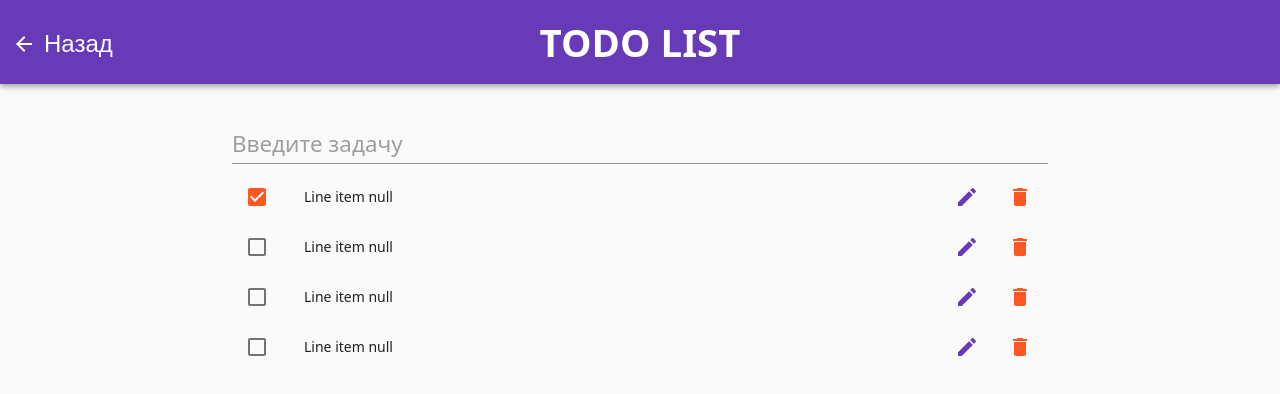
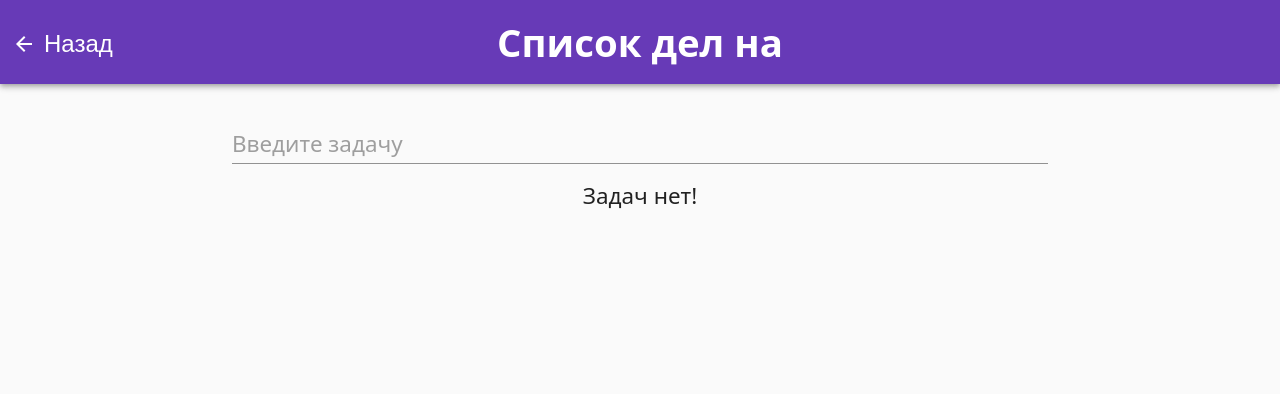
Before and after one commit to Slowfind/todo-calendar, a React (Create React App) app: page /1/1 in a window 1280 px wide. Shown: the top 394 px of the page. Built offline with nearby package versions, Linux system fonts and the light colour scheme.

Commit message:
сделал тудулист

```diff
--- a/src/components/Header.tsx
+++ b/src/components/Header.tsx
@@ -34,7 +34,7 @@ const Header: React.FC = ({ location: { pathname, state } }: any) => {
                                 <BackButton />
                             </Box>
                             <Box>
-                                <Typography variant="h1">TODO LIST {pluralizeMonths(state, pathname)}</Typography>
+                                <Typography variant="h1">Список дел на {pluralizeMonths(state, pathname)}</Typography>
                             </Box>
                         </Route>
                     </Switch>
--- a/src/components/TodoList.tsx
+++ /dev/null
@@ -1,91 +0,0 @@
-import Box from '@material-ui/core/Box'
-import Checkbox from '@material-ui/core/Checkbox'
-import Grid from '@material-ui/core/Grid'
-import IconButton from '@material-ui/core/IconButton'
-import List from '@material-ui/core/List'
-import ListItem from '@material-ui/core/ListItem'
-import ListItemIcon from '@material-ui/core/ListItemIcon'
-import ListItemSecondaryAction from '@material-ui/core/ListItemSecondaryAction'
-import ListItemText from '@material-ui/core/ListItemText'
-import TextField from '@material-ui/core/TextField'
-import DeleteIcon from '@material-ui/icons/Delete'
-import EditIcon from '@material-ui/icons/Edit'
-import makeStyles from '@material-ui/styles/makeStyles'
-import React from 'react'
-
-const useStyles = makeStyles(() => ({
-    icon: {
-        '&:not(:last-of-type)': {
-            marginRight: 5,
-        },
-    },
-}))
-
-export const TodoList: React.FC = () => {
-    const classes = useStyles()
-
-    const [checked, setChecked] = React.useState([0])
-    const [inputValue, setInputValue] = React.useState<string | null>(null)
-    const inputRef = React.useRef<HTMLInputElement>(null)
-
-    const onSubmitForm = (e: React.FormEvent<HTMLFormElement>) => {
-        e.preventDefault()
-        setInputValue(inputRef.current!.value)
-        inputRef.current!.value = ''
-    }
-
-    const handleToggle = (value: number) => () => {
-        const currentIndex = checked.indexOf(value)
-        const newChecked = [...checked]
-
-        if (currentIndex === -1) {
-            newChecked.push(value)
-        } else {
-            newChecked.splice(currentIndex, 1)
-        }
-
-        setChecked(newChecked)
-    }
-    // console.log(inputValue)
-    return (
-        <Grid container spacing={2} direction="row" justify="center" alignItems="center">
-            <Grid item xs={8}>
-                <Box>
-                    <form onSubmit={onSubmitForm} noValidate autoComplete="off">
-                        <TextField inputRef={inputRef} fullWidth id="todo" placeholder="Введите задачу" />
-                    </form>
-                </Box>
-                <Box>
-                    <List>
-                        {[0, 1, 2, 3].map((value) => {
-                            const labelId = `checkbox-list-label-${value}`
-
-                            return (
-                                <ListItem key={value} role={undefined} dense button onClick={handleToggle(value)}>
-                                    <ListItemIcon>
-                                        <Checkbox
-                                            edge="start"
-                                            checked={checked.indexOf(value) !== -1}
-                                            tabIndex={-1}
-                                            disableRipple
-                                            inputProps={{ 'aria-labelledby': labelId }}
-                                        />
-                                    </ListItemIcon>
-                                    <ListItemText id={labelId} primary={`Line item ${inputValue}`} />
-                                    <ListItemSecondaryAction>
-                                        <IconButton className={classes.icon} color="primary" edge="end" aria-label="comments">
-                                            <EditIcon />
-                                        </IconButton>
-                                        <IconButton color="secondary" edge="end" aria-label="comments">
-                                            <DeleteIcon />
-                                        </IconButton>
-                                    </ListItemSecondaryAction>
-                                </ListItem>
-                            )
-                        })}
-                    </List>
-                </Box>
-            </Grid>
-        </Grid>
-    )
-}
--- /dev/null
+++ b/src/components/Todos/TodoForm.tsx
@@ -0,0 +1,15 @@
+import TextField from '@material-ui/core/TextField'
+import React from 'react'
+import { ITodoFormProps } from '../../interfaces'
+
+export const TodoForm: React.FC<ITodoFormProps> = ({ addTodo }) => {
+    const inputRef = React.useRef<HTMLInputElement>(null)
+    const keyPressHandler = (event: React.KeyboardEvent) => {
+        if (event.key === 'Enter') {
+            addTodo(inputRef.current!.value)
+            inputRef.current!.value = ''
+        }
+    }
+
+    return <TextField onKeyPress={keyPressHandler} inputRef={inputRef} fullWidth id="todo" placeholder="Введите задачу" />
+}
--- /dev/null
+++ b/src/components/Todos/TodoList.tsx
@@ -0,0 +1,63 @@
+import Box from '@material-ui/core/Box'
+import Checkbox from '@material-ui/core/Checkbox'
+import IconButton from '@material-ui/core/IconButton'
+import List from '@material-ui/core/List'
+import ListItem from '@material-ui/core/ListItem'
+import ListItemIcon from '@material-ui/core/ListItemIcon'
+import ListItemSecondaryAction from '@material-ui/core/ListItemSecondaryAction'
+import ListItemText from '@material-ui/core/ListItemText'
+import Typography from '@material-ui/core/Typography'
+import DeleteIcon from '@material-ui/icons/Delete'
+import EditIcon from '@material-ui/icons/Edit'
+import makeStyles from '@material-ui/styles/makeStyles'
+import React from 'react'
+import { TTodo } from '../../interfaces'
+
+const useStyles = makeStyles(() => ({
+    icon: {
+        '&:not(:last-of-type)': {
+            marginRight: 5,
+        },
+    },
+}))
+
+export const TodoList: React.FC<TTodo> = ({ todos, removeTodo, toggleTodo }) => {
+    const classes = useStyles()
+
+    const removeHandler = (e: React.MouseEvent, id: number) => {
+        e.preventDefault()
+        removeTodo(id)
+    }
+
+    if (todos.length === 0) {
+        return (
+            <Box textAlign="center" mt={2}>
+                <Typography variant="body1" className="center">
+                    Задач нет!
+                </Typography>
+            </Box>
+        )
+    }
+    return (
+        <List>
+            {todos.map((todo: any, i: number) => {
+                return (
+                    <ListItem key={todo.id} role={undefined} dense button onClick={toggleTodo.bind(null, todo.id)}>
+                        <ListItemIcon>
+                            <Checkbox edge="start" checked={todo.completed} tabIndex={-1} disableRipple />
+                        </ListItemIcon>
+                        <ListItemText primary={todo.todoText} />
+                        <ListItemSecondaryAction>
+                            <IconButton className={classes.icon} color="primary" edge="end" aria-label="comments">
+                                <EditIcon />
+                            </IconButton>
+                            <IconButton onClick={(e) => removeHandler(e, todo.id)} color="secondary" edge="end" aria-label="comments">
+                                <DeleteIcon />
+                            </IconButton>
+                        </ListItemSecondaryAction>
+                    </ListItem>
+                )
+            })}
+        </List>
+    )
+}
--- /dev/null
+++ b/src/components/Todos/index.tsx
@@ -0,0 +1,51 @@
+import { Box } from '@material-ui/core'
+import Grid from '@material-ui/core/Grid'
+import React from 'react'
+import { ITodo } from '../../interfaces'
+import { TodoForm } from './TodoForm'
+import { TodoList } from './TodoList'
+
+declare var confirm: (question: string) => boolean
+export const Todos: React.FC = () => {
+    const [todos, setTodos] = React.useState<ITodo[]>([])
+
+    const addHandler = (todoText: string) => {
+        const newTodo: ITodo = {
+            todoText,
+            id: Date.now(),
+            completed: false,
+        }
+        setTodos((prev) => [...prev, newTodo])
+    }
+    const removeHandler = (id: number) => {
+        const shoudRemove = confirm('Вы уверены, что хотите удалить элемент?')
+        shoudRemove && setTodos((prev) => prev.filter((todo) => todo.id !== id))
+    }
+
+    const toggleHandler = (id: number) => {
+        setTodos((prev) =>
+            prev.map((todo) => {
+                if (todo.id === id) {
+                    return {
+                        ...todo,
+                        completed: !todo.completed,
+                    }
+                }
+                return todo
+            })
+        )
+    }
+
+    return (
+        <Grid container spacing={2} direction="row" justify="center" alignItems="center">
+            <Grid item xs={8}>
+                <Box>
+                    <TodoForm addTodo={addHandler} />
+                </Box>
+                <Box>
+                    <TodoList toggleTodo={toggleHandler} removeTodo={removeHandler} todos={todos} />
+                </Box>
+            </Grid>
+        </Grid>
+    )
+}
--- /dev/null
+++ b/src/interfaces.ts
@@ -0,0 +1,14 @@
+export interface ITodo {
+    todoText: string
+    id: number
+    completed: boolean
+}
+export interface ITodoFormProps {
+    addTodo(todoText: string): void
+}
+
+export type TTodo = {
+    todos: ITodo[]
+    removeTodo: (id: number) => void
+    toggleTodo: (id: number) => void
+}
--- a/src/pages/Home.tsx
+++ b/src/pages/Home.tsx
@@ -2,7 +2,7 @@ import React from 'react'
 import { Route, Switch } from 'react-router-dom'
 import { Card } from '../components/Card'
 import { Day } from '../components/Day'
-import { TodoList } from '../components/TodoList'
+import { Todos } from '../components/Todos'
 
 export const Home: React.FC = () => {
     return (
@@ -11,7 +11,7 @@ export const Home: React.FC = () => {
 
             <Route exact path="/:id" component={Day} />
 
-            <Route exact path="/:id/:id" component={TodoList} />
+            <Route exact path="/:id/:id" component={Todos} />
         </Switch>
     )
 }
```
